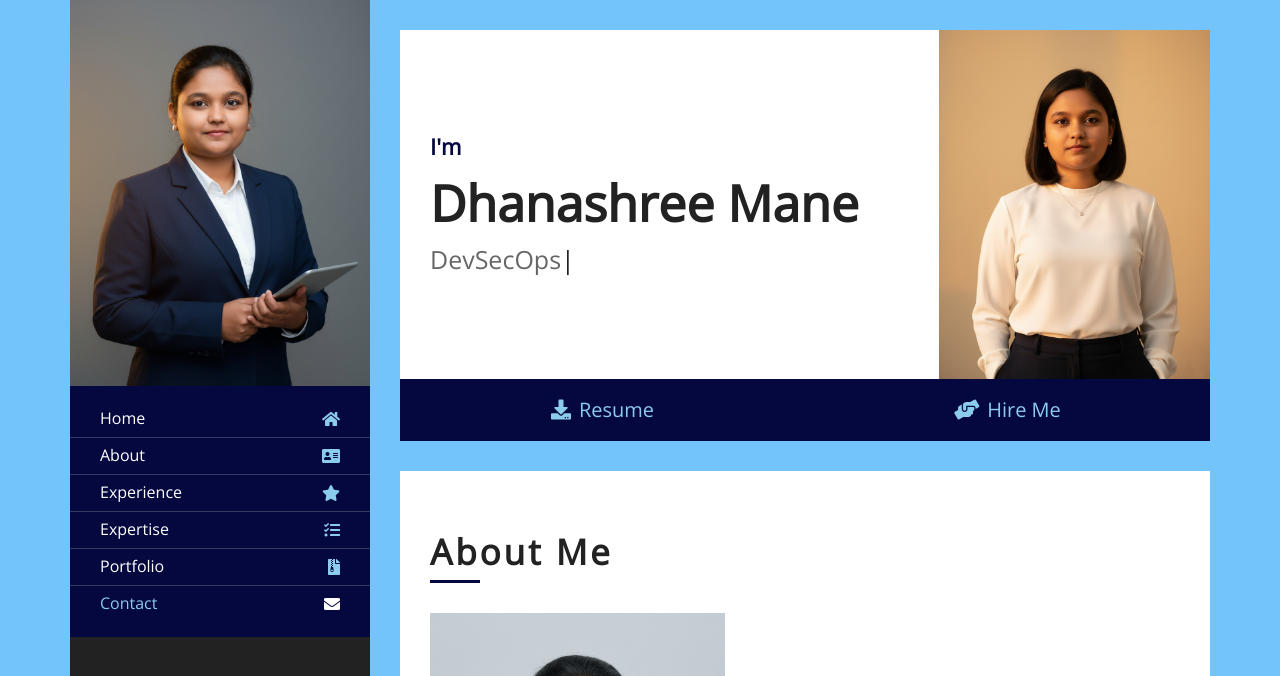
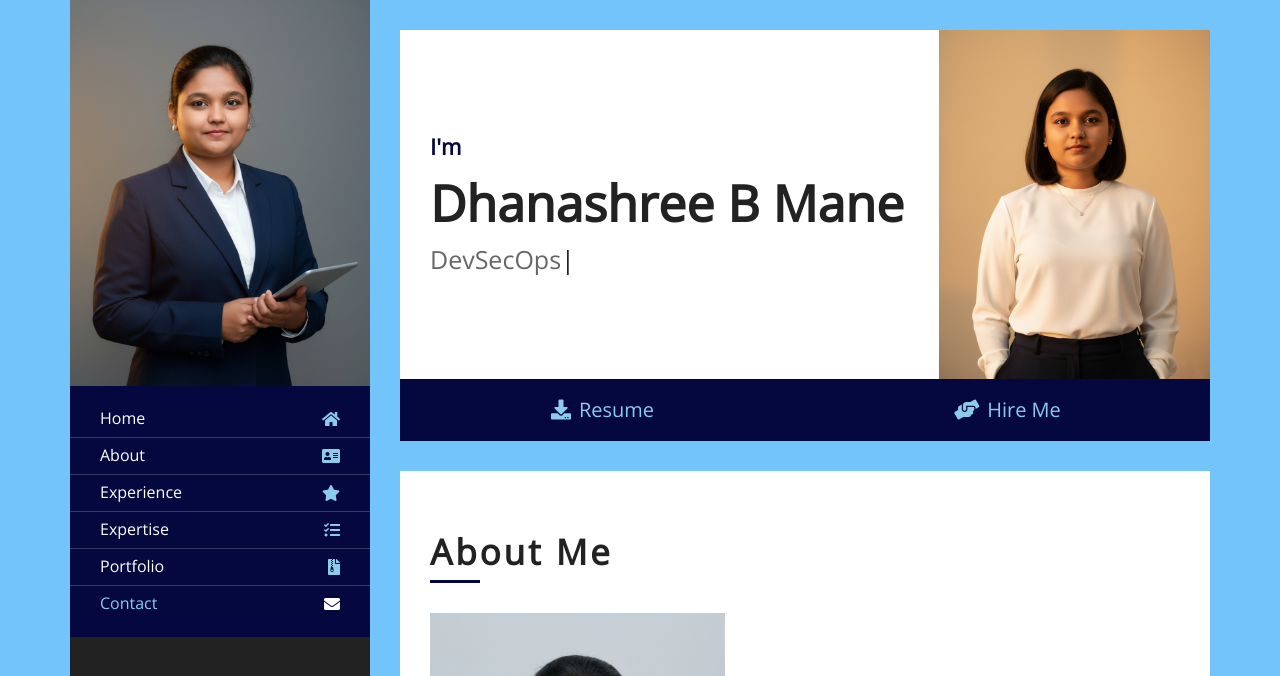
Before and after one commit to dhanashreeemane/RESUME, a plain HTML site: page index.html in a window 1280 px wide. Shown: the top 676 px of the page. Drawn offline with nearby package versions, Linux system fonts and the light colour scheme.

Commit message:
Update resume content

```diff
--- a/index.html
+++ b/index.html
@@ -71,7 +71,7 @@
                 <div class="header" id="header">
                     <div class="content-inner">
                         <p>I'm</p>
-                        <h1>Dhanashree Mane</h1>
+                        <h1>Dhanashree B Mane</h1>
                         <h2></h2>
                         <div class="typed-text">DevOps, DevSecOps</div>
                     </div>
```
